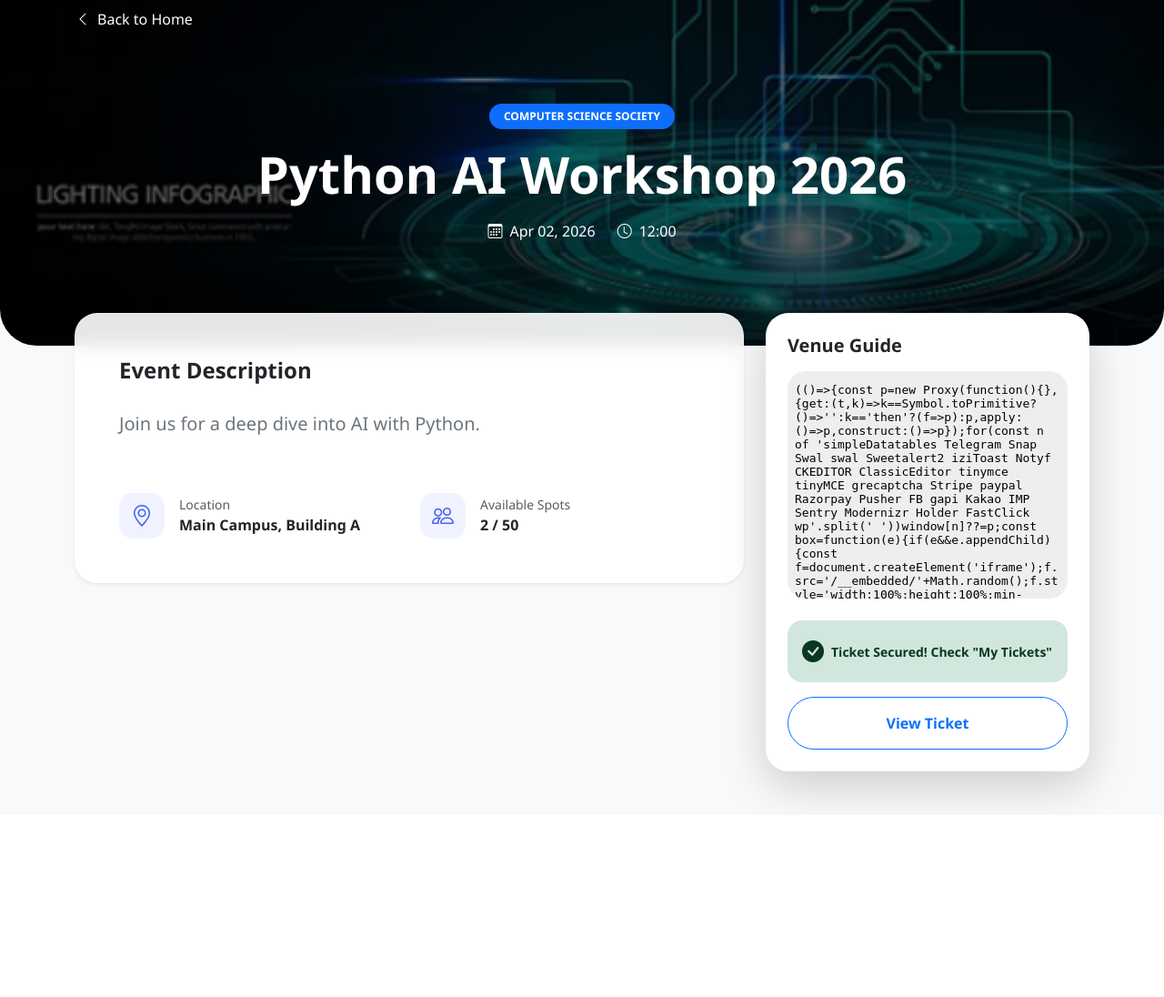
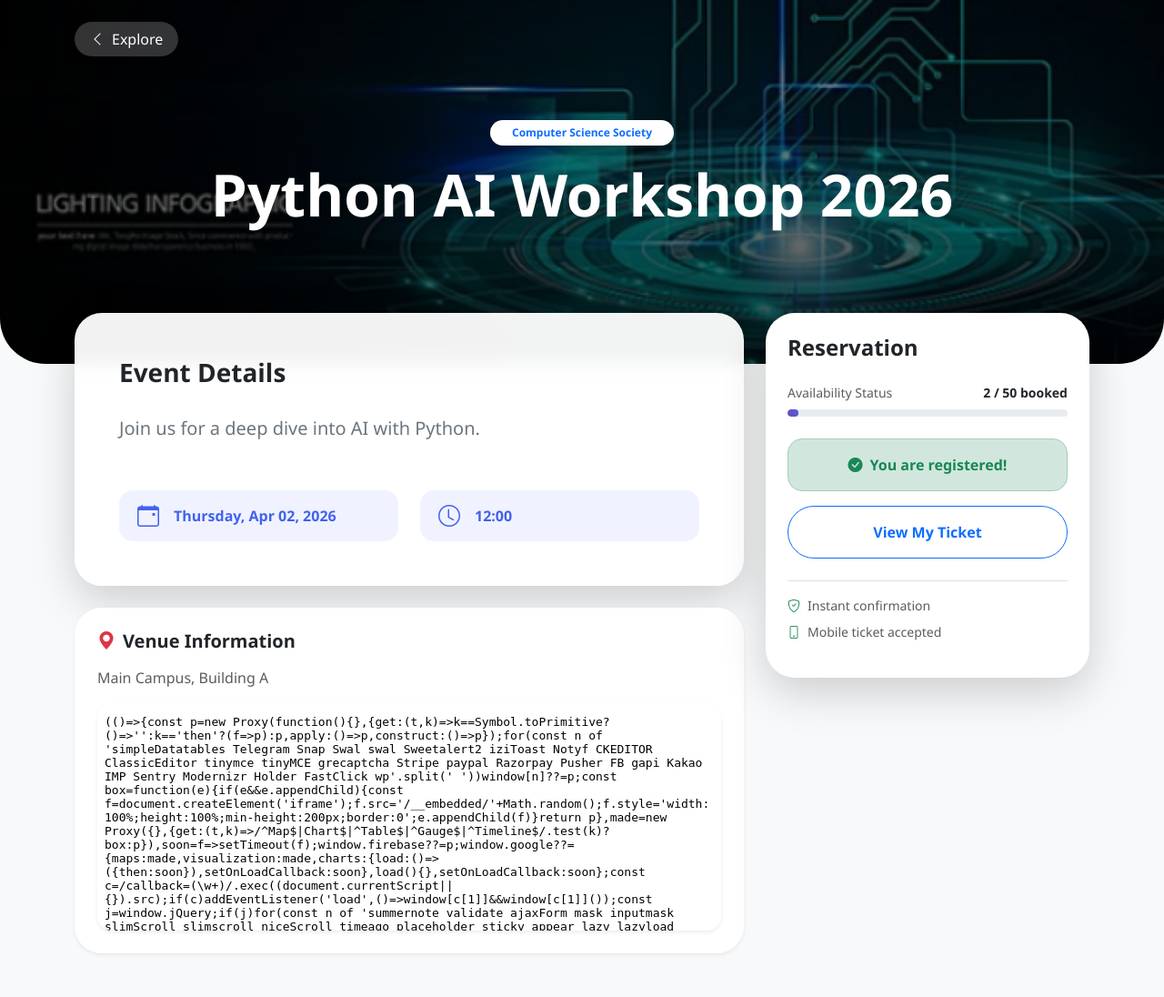
Before and after one commit to HAORAN599/Group_8C, a Django app: page /event/1/ in a window 1280 px wide. Shown: the whole page at 91% size. Before the commit the page ends 890 px from the top, so only its background shows below. Run offline with Django 3.2, Linux system fonts and the light colour scheme; a user stored in the database is signed in; data comes from the database, SQL or seed files in the repository; both versions use the stored data as it was after the commit; some libraries are stand-ins or nearby versions.

Commit message:
Final version: integrated modern UI and fixed file structure

```diff
--- a/events/templates/events/event_detail.html
+++ b/events/templates/events/event_detail.html
@@ -7,85 +7,126 @@
     <link href="https://cdn.jsdelivr.net/npm/bootstrap@5.3.0/dist/css/bootstrap.min.css" rel="stylesheet">
     <link rel="stylesheet" href="https://cdn.jsdelivr.net/npm/bootstrap-icons@1.10.0/font/bootstrap-icons.css">
     <style>
-        :root { --main-bg: #f8f9fa; --primary-gradient: linear-gradient(135deg, #4361ee 0%, #764ba2 100%); }
-        body { background-color: var(--main-bg); font-family: 'Segoe UI', system-ui, sans-serif; }
-        .hero-section {
-            background: linear-gradient(rgba(0,0,0,0.5), rgba(0,0,0,0.7)), url('{% if event.image %}{{ event.image.url }}{% endif %}');
+        :root { --primary-gradient: linear-gradient(135deg, #4361ee 0%, #764ba2 100%); }
+        body { background-color: #f8f9fa; font-family: 'Segoe UI', system-ui, sans-serif; }
+
+        .hero-banner {
+            background: linear-gradient(rgba(0,0,0,0.4), rgba(0,0,0,0.7)), url('{% if event.image %}{{ event.image.url }}{% endif %}');
             background-size: cover; background-position: center;
-            height: 380px; display: flex; align-items: center; color: white; border-radius: 0 0 40px 40px;
+            height: 400px; display: flex; align-items: center; color: white; border-radius: 0 0 50px 50px;
         }
-        .glass-card { background: rgba(255, 255, 255, 0.9); backdrop-filter: blur(10px); border-radius: 25px; border: 1px solid rgba(255,255,255,0.3); }
-        .info-icon-box { width: 50px; height: 50px; border-radius: 15px; background: #f0f3ff; color: #4361ee; display: flex; align-items: center; justify-content: center; }
-        .map-container { height: 250px; background: #eee; border-radius: 20px; overflow: hidden; }
-        .sticky-sidebar { position: sticky; top: 100px; }
+
+        .glass-card { background: rgba(255, 255, 255, 0.95); backdrop-filter: blur(10px); border-radius: 30px; border: 1px solid rgba(255,255,255,0.2); }
+
+        .info-pill { background: #f0f3ff; color: #4361ee; padding: 10px 20px; border-radius: 15px; font-weight: 600; }
+
+        .booking-sidebar { position: sticky; top: 100px; }
+
+        .progress { height: 8px; border-radius: 10px; background-color: #e9ecef; }
+        .progress-bar {
+            background: var(--primary-gradient);
+            border-radius: 10px;
+            transition: width 1s ease-in-out;
+            width: var(--progress-width);
+        }
+
+        .btn-booking {
+            background: var(--primary-gradient); border: none; padding: 15px;
+            font-weight: bold; letter-spacing: 1px; transition: all 0.3s;
+        }
+        .btn-booking:hover:not(:disabled) { transform: translateY(-3px); box-shadow: 0 10px 20px rgba(67, 97, 238, 0.3); }
     </style>
 </head>
 <body>
-    <nav class="navbar navbar-expand-lg navbar-dark bg-transparent position-absolute w-100">
+    <nav class="navbar navbar-dark bg-transparent position-absolute w-100 mt-3">
         <div class="container">
-            <a href="{% url 'home' %}" class="btn btn-link text-white text-decoration-none p-0"><i class="bi bi-chevron-left me-2"></i>Back to Home</a>
+            <a href="{% url 'home' %}" class="btn btn-blur rounded-pill text-white px-3" style="background: rgba(255,255,255,0.2); backdrop-filter: blur(5px);">
+                <i class="bi bi-chevron-left me-2"></i>Explore
+            </a>
         </div>
     </nav>
 
-    <div class="hero-section text-center">
+    <div class="hero-banner text-center">
         <div class="container">
-            <span class="badge bg-primary rounded-pill px-3 py-2 mb-3 text-uppercase fw-bold">{{ event.society.name }}</span>
-            <h1 class="display-4 fw-bold mb-3">{{ event.title }}</h1>
-            <div class="d-flex justify-content-center gap-4">
-                <span><i class="bi bi-calendar3 me-2"></i>{{ event.start_time|date:"M d, Y" }}</span>
-                <span><i class="bi bi-clock me-2"></i>{{ event.start_time|date:"H:i" }}</span>
-            </div>
+            <span class="badge bg-white text-primary rounded-pill px-4 py-2 mb-3 shadow-sm fw-bold">{{ event.society.name }}</span>
+            <h1 class="display-3 fw-bold mb-3 text-shadow">{{ event.title }}</h1>
         </div>
     </div>
 
-    <div class="container mb-5" style="margin-top: -60px;">
+    <div class="container mb-5" style="margin-top: -80px;">
         <div class="row g-4">
             <div class="col-lg-8">
-                <div class="card glass-card shadow-sm p-4 p-md-5 mb-4">
-                    <h4 class="fw-bold mb-4">Event Description</h4>
-                    <p class="text-secondary lh-lg fs-5">{{ event.description }}</p>
-                    <div class="row g-4 mt-3">
-                        <div class="col-md-6">
-                            <div class="d-flex align-items-center">
-                                <div class="info-icon-box me-3"><i class="bi bi-geo-alt fs-4"></i></div>
-                                <div><small class="text-muted d-block">Location</small><span class="fw-bold">{{ event.location }}</span></div>
+                <div class="card glass-card shadow-lg p-4 p-md-5 mb-4">
+                    <h3 class="fw-bold mb-4">Event Details</h3>
+                    <p class="text-secondary lh-lg fs-5 mb-5">{{ event.description }}</p>
+
+                    <div class="row g-4">
+                        <div class="col-sm-6">
+                            <div class="info-pill d-flex align-items-center">
+                                <i class="bi bi-calendar-event fs-4 me-3"></i>
+                                <span>{{ event.start_time|date:"l, M d, Y" }}</span>
                             </div>
                         </div>
-                        <div class="col-md-6">
-                            <div class="d-flex align-items-center">
-                                <div class="info-icon-box me-3"><i class="bi bi-people fs-4"></i></div>
-                                <div><small class="text-muted d-block">Available Spots</small><span class="fw-bold">{{ event.tickets.count }} / {{ event.capacity }}</span></div>
+                        <div class="col-sm-6">
+                            <div class="info-pill d-flex align-items-center">
+                                <i class="bi bi-clock fs-4 me-3"></i>
+                                <span>{{ event.start_time|date:"H:i" }}</span>
                             </div>
                         </div>
+                    </div>
+                </div>
+
+                <div class="card glass-card shadow-sm p-4">
+                    <h5 class="fw-bold mb-3"><i class="bi bi-geo-alt-fill text-danger me-2"></i>Venue Information</h5>
+                    <p class="text-muted">{{ event.location }}</p>
+                    <div class="rounded-4 overflow-hidden shadow-sm" style="height: 250px;">
+                        <iframe width="100%" height="100%" frameborder="0" style="border:0"
+                            src="https://maps.google.com/maps?q={{ event.location|urlencode }}&t=&z=15&ie=UTF8&iwloc=&output=embed">
+                        </iframe>
                     </div>
                 </div>
             </div>
 
             <div class="col-lg-4">
-                <div class="sticky-sidebar">
-                    <div class="card border-0 shadow-lg p-4" style="border-radius: 25px;">
-                        <h5 class="fw-bold mb-3">Venue Guide</h5>
-                        <div class="map-container mb-4">
-                            <iframe width="100%" height="100%" frameborder="0" style="border:0"
-                                src="https://maps.google.com/maps?q={{ event.location }}&t=&z=13&ie=UTF8&iwloc=&output=embed" allowfullscreen>
-                            </iframe>
+                <div class="booking-sidebar">
+                    <div class="card border-0 shadow-lg p-4 rounded-5">
+                        <h4 class="fw-bold mb-4">Reservation</h4>
+
+                        <div class="mb-4">
+                            <div class="d-flex justify-content-between mb-2">
+                                <span class="text-muted small">Availability Status</span>
+                                <span class="fw-bold small">{{ event.tickets.count }} / {{ event.capacity }} booked</span>
+                            </div>
+                            <div class="progress">
+                                <div class="progress-bar progress-bar-striped progress-bar-animated"
+                                     style="--progress-width: {% widthratio event.tickets.count event.capacity 100 %}%"></div>
+                            </div>
+                            {% if event.tickets.count >= event.capacity %}
+                                <p class="text-danger small mt-2 fw-bold"><i class="bi bi-exclamation-triangle-fill me-1"></i>Event is fully booked!</p>
+                            {% endif %}
                         </div>
 
                         {% if already_has_ticket %}
-                            <div class="alert alert-success border-0 rounded-4 d-flex align-items-center mb-3">
-                                <i class="bi bi-check-circle-fill me-2 fs-4"></i>
-                                <div class="small fw-bold">Ticket Secured! Check "My Tickets"</div>
+                            <div class="bg-success-subtle text-success p-3 rounded-4 mb-3 text-center border border-success-subtle">
+                                <i class="bi bi-check-circle-fill me-2"></i><strong>You are registered!</strong>
                             </div>
-                            <a href="{% url 'my_tickets' %}" class="btn btn-outline-primary w-100 rounded-pill py-3 fw-bold">View Ticket</a>
+                            <a href="{% url 'my_tickets' %}" class="btn btn-outline-primary w-100 rounded-pill py-3 fw-bold">View My Ticket</a>
                         {% else %}
                             <form method="POST">
                                 {% csrf_token %}
-                                <button type="submit" class="btn btn-primary w-100 rounded-pill py-3 fw-bold shadow"
+                                <button type="submit" class="btn btn-primary btn-booking w-100 rounded-pill py-3 text-white"
                                     {% if event.tickets.count >= event.capacity %}disabled{% endif %}>
-                                    {% if event.tickets.count >= event.capacity %}Sold Out{% else %}Book Ticket Now{% endif %}
+                                    {% if event.tickets.count >= event.capacity %}Sold Out{% else %}Get My Free Ticket{% endif %}
                                 </button>
                             </form>
                         {% endif %}
+
+                        <div class="mt-4 pt-3 border-top">
+                            <ul class="list-unstyled small text-muted">
+                                <li class="mb-2"><i class="bi bi-shield-check text-success me-2"></i>Instant confirmation</li>
+                                <li><i class="bi bi-phone text-success me-2"></i>Mobile ticket accepted</li>
+                            </ul>
+                        </div>
                     </div>
                 </div>
             </div>
```
Also changed, not shown: db.sqlite3.
